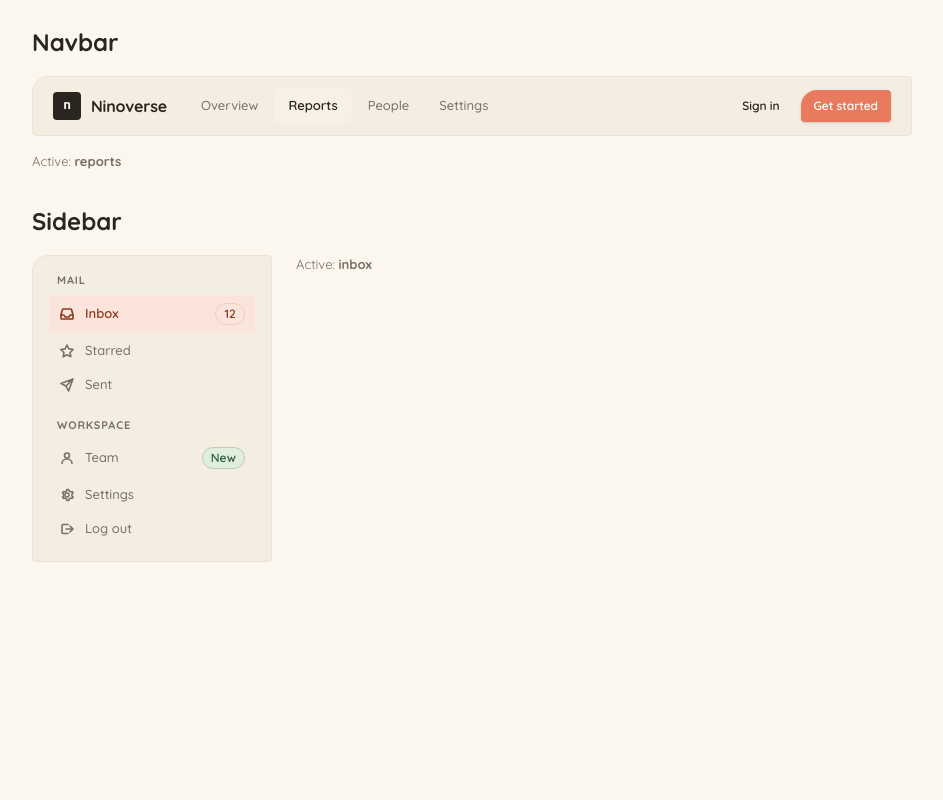
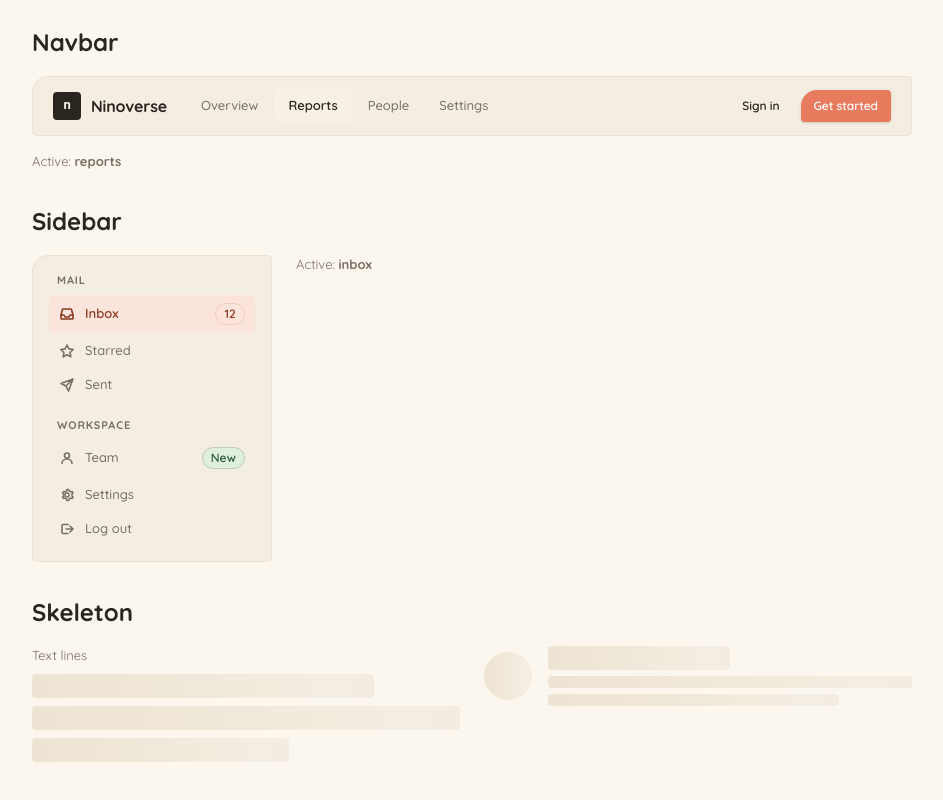
Before and after one commit to nicolapasqua99/ninoverse-hmi-components, a React (Vite) app: page / in a window 1280 px wide. Shown: the part 6958-7758 px from the top of the page, without its empty margins (8-951 px from the left). Before the commit the page ends 7560 px from the top, so only its background shows below. Built offline with nearby package versions, Linux system fonts and the light colour scheme; a web font is replaced by a local one.

Commit message:
feat(ui): add Skeleton component
Animated placeholder for loading states with text/rect/circle
variants. Shimmer animation honors prefers-reduced-motion;
defaults to aria-hidden so the placeholder doesn't pollute the
a11y tree.

```diff
--- a/package.json
+++ b/package.json
@@ -1,6 +1,6 @@
 {
     "name": "@ninoverse/hmi-components",
-    "version": "0.28.7",
+    "version": "0.29.0",
     "type": "module",
     "license": "MIT",
     "description": "React HMI component library with Material Design 3 token system and warm asymmetric styling.",
@@ -115,6 +115,10 @@
             "types": "./dist/components/sidebar.d.ts",
             "import": "./dist/sidebar.js"
         },
+        "./skeleton": {
+            "types": "./dist/components/skeleton.d.ts",
+            "import": "./dist/skeleton.js"
+        },
         "./spinner": {
             "types": "./dist/components/spinner.d.ts",
             "import": "./dist/spinner.js"
--- a/src/App.tsx
+++ b/src/App.tsx
@@ -24,6 +24,7 @@ import { RadioGroup } from './components/radioGroup';
 import { SearchInput } from './components/searchInput';
 import { Select } from './components/select';
 import { Sidebar } from './components/sidebar';
+import { Skeleton } from './components/skeleton';
 import { Spinner } from './components/spinner';
 import { Switch } from './components/switch';
 import { Table } from './components/table';
@@ -1816,6 +1817,69 @@ export default function App() {
                     </p>
                 </div>
             </section>
+            <section
+                style={{
+                    display: 'flex',
+                    flexDirection: 'column',
+                    gap: '2rem',
+                }}
+            >
+                <h2 style={{ margin: 0, fontSize: '3rem' }}>Skeleton</h2>
+                <div
+                    style={{
+                        display: 'grid',
+                        gridTemplateColumns: 'repeat(2, minmax(0, 1fr))',
+                        gap: '3rem',
+                        alignItems: 'flex-start',
+                    }}
+                >
+                    <div
+                        style={{
+                            display: 'flex',
+                            flexDirection: 'column',
+                            gap: '1rem',
+                        }}
+                    >
+                        <p
+                            style={{
+                                margin: 0,
+                                fontSize: '1.625rem',
+                                color: 'var(--on-surface-variant)',
+                            }}
+                        >
+                            Text lines
+                        </p>
+                        <Skeleton variant="text" width="80%" />
+                        <Skeleton variant="text" width="100%" />
+                        <Skeleton variant="text" width="60%" />
+                    </div>
+                    <div
+                        style={{
+                            display: 'flex',
+                            alignItems: 'center',
+                            gap: '2rem',
+                        }}
+                    >
+                        <Skeleton variant="circle" width="6rem" height="6rem" />
+                        <div
+                            style={{
+                                display: 'flex',
+                                flexDirection: 'column',
+                                gap: '0.75rem',
+                                flex: 1,
+                            }}
+                        >
+                            <Skeleton variant="text" width="50%" />
+                            <Skeleton variant="rect" height="1.5rem" />
+                            <Skeleton
+                                variant="rect"
+                                height="1.5rem"
+                                width="80%"
+                            />
+                        </div>
+                    </div>
+                </div>
+            </section>
             <ToastHost />
         </div>
     );
--- /dev/null
+++ b/src/components/skeleton.tsx
@@ -0,0 +1,42 @@
+import type { CSSProperties, HTMLAttributes } from 'react';
+import './styled/skeleton.styled.css';
+
+export type SkeletonVariant = 'text' | 'rect' | 'circle';
+
+export type SkeletonProps = HTMLAttributes<HTMLSpanElement> & {
+    variant?: SkeletonVariant;
+    width?: string | number;
+    height?: string | number;
+    radius?: string | number;
+};
+
+const toCssSize = (v: string | number) =>
+    typeof v === 'number' ? `${v}px` : v;
+
+export function Skeleton({
+    variant = 'text',
+    width,
+    height,
+    radius,
+    className,
+    style,
+    'aria-hidden': ariaHidden = true,
+    ...rest
+}: SkeletonProps) {
+    const tokens: string[] = ['skeleton', `skeleton--${variant}`];
+    if (className) tokens.push(className);
+
+    const cssStyle: CSSProperties = { ...style };
+    if (width !== undefined) cssStyle.width = toCssSize(width);
+    if (height !== undefined) cssStyle.height = toCssSize(height);
+    if (radius !== undefined) cssStyle.borderRadius = toCssSize(radius);
+
+    return (
+        <span
+            aria-hidden={ariaHidden}
+            className={tokens.join(' ')}
+            style={cssStyle}
+            {...rest}
+        />
+    );
+}
--- /dev/null
+++ b/src/components/styled/skeleton.styled.css
@@ -0,0 +1,46 @@
+/* Skeleton — animated placeholder for loading content. A shimmering
+   gradient slides across the surface to hint "data on the way". Use as
+   an inline-block so it can stand in for text on the same baseline. */
+
+.skeleton {
+    display: inline-block;
+    background: linear-gradient(
+        90deg,
+        var(--surface-container-high) 0%,
+        var(--surface-container-highest) 50%,
+        var(--surface-container-high) 100%
+    );
+    background-size: 200% 100%;
+    background-position: 100% 0;
+    border-radius: var(--corner-extra-small);
+    animation: skeleton-shimmer 1400ms linear infinite;
+}
+
+.skeleton--text {
+    width: 100%;
+    height: 1.5em;
+    vertical-align: middle;
+}
+
+.skeleton--rect {
+    width: 100%;
+    height: 1rem;
+}
+
+.skeleton--circle {
+    width: 5rem;
+    height: 5rem;
+    border-radius: 50%;
+}
+
+@keyframes skeleton-shimmer {
+    to {
+        background-position: -100% 0;
+    }
+}
+
+@media (prefers-reduced-motion: reduce) {
+    .skeleton {
+        animation-duration: 4200ms;
+    }
+}
--- a/src/index.ts
+++ b/src/index.ts
@@ -106,6 +106,11 @@ export {
     type SidebarProps,
 } from './components/sidebar';
 export {
+    Skeleton,
+    type SkeletonProps,
+    type SkeletonVariant,
+} from './components/skeleton';
+export {
     Spinner,
     type SpinnerProps,
     type SpinnerSize,
--- a/vite.config.ts
+++ b/vite.config.ts
@@ -54,6 +54,7 @@ export default defineConfig({
                 searchInput: resolve(dirname, 'src/components/searchInput.tsx'),
                 select: resolve(dirname, 'src/components/select.tsx'),
                 sidebar: resolve(dirname, 'src/components/sidebar.tsx'),
+                skeleton: resolve(dirname, 'src/components/skeleton.tsx'),
                 spinner: resolve(dirname, 'src/components/spinner.tsx'),
                 switch: resolve(dirname, 'src/components/switch.tsx'),
                 table: resolve(dirname, 'src/components/table.tsx'),
```
